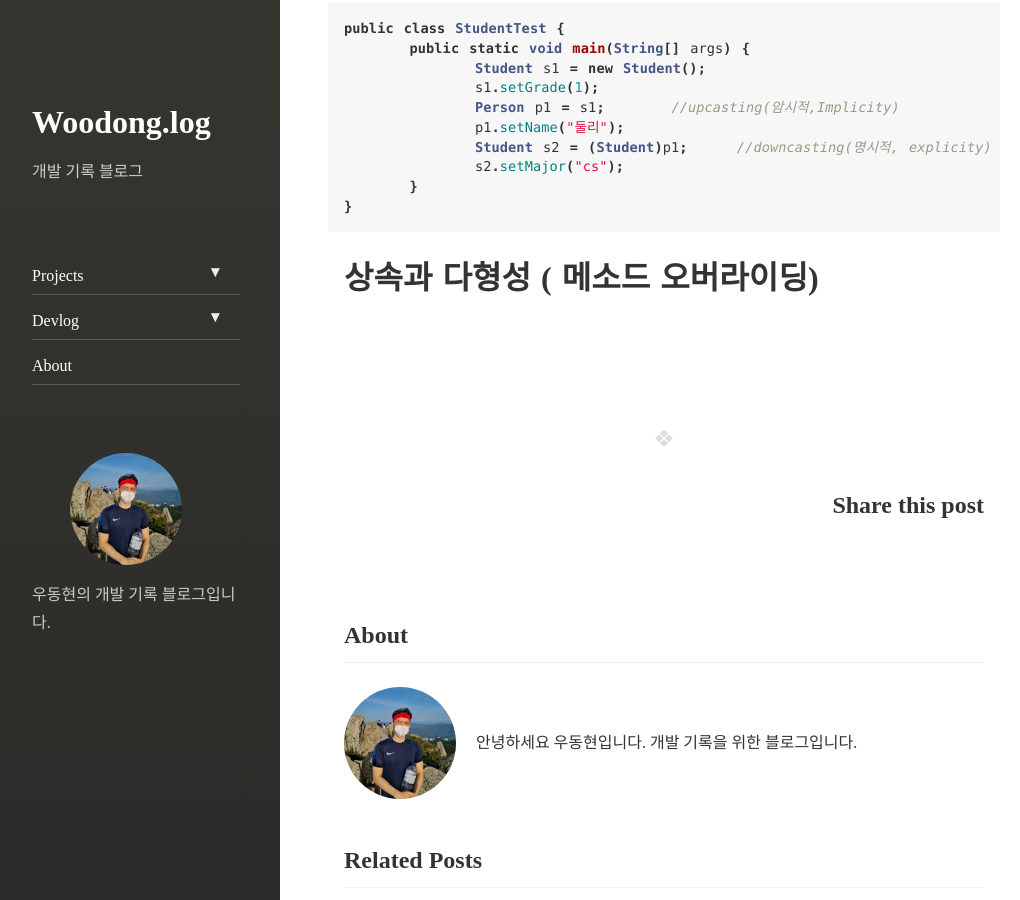
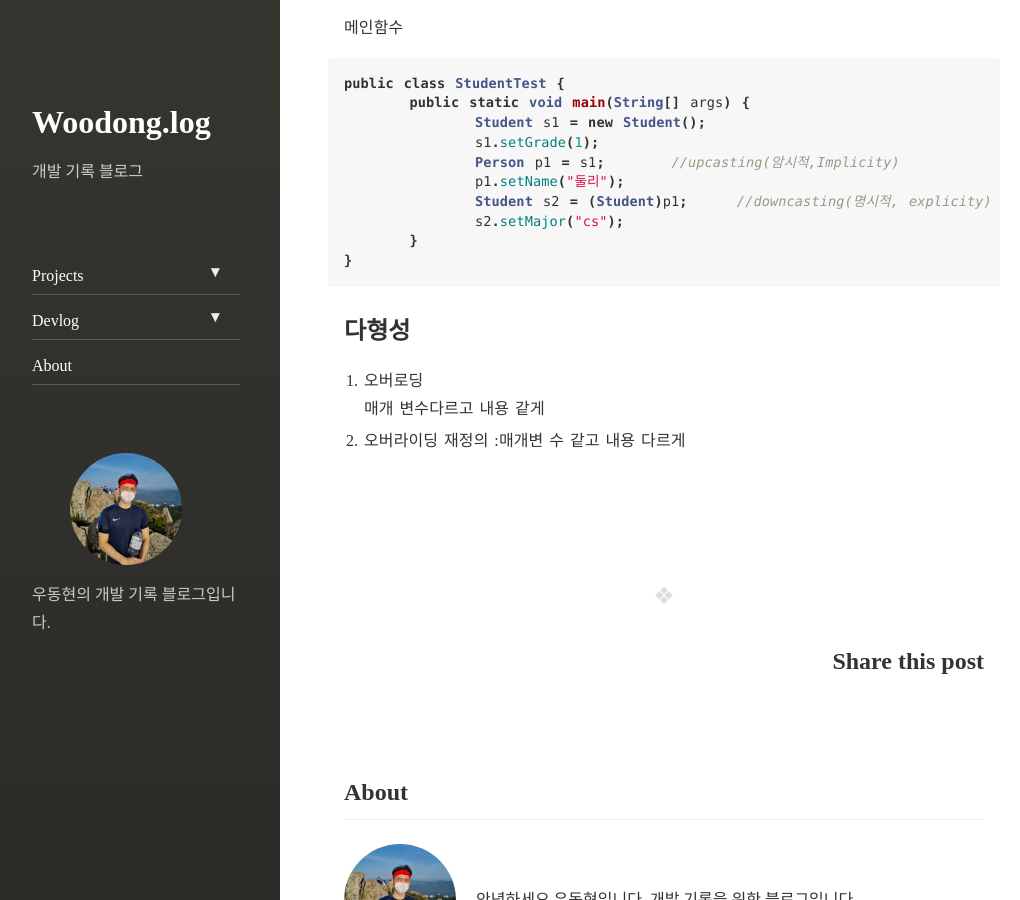
Before and after one commit to dhsj8405/dhsj8405.github.io, a Jekyll site: the page built from _posts/2021-09-09-java-Inheritance&polymorphism.markdown, in a window 1280 px wide and 900 px high, scrolled down 1572 px. Shown: the whole window, without its empty margins (8-1028 px from the left). Built offline with Jekyll 4.4.1, drawn with Linux system fonts in a browser that asks for light colours; nearby versions of some CDN libraries; comment, search, counter and statistics services are not loaded; some of the changed text lies outside the part shown.

Commit message:
다형성

````diff
--- a/_posts/2021-09-09-java-Inheritance&polymorphism.markdown
+++ b/_posts/2021-09-09-java-Inheritance&polymorphism.markdown
@@ -9,7 +9,10 @@ comments: true
 
 ---
 
-# 상속
+
+# 상속과 다형성
+
+## 상속(+upcasting,downcasting)
 
 부모 클래스
 ```java
@@ -69,5 +72,9 @@ public class StudentTest {
 }
 ```
 
+## 다형성
 
-# 상속과 다형성 ( 메소드 오버라이딩)
+1. 오버로딩
+매개 변수다르고 내용 같게
+2. 오버라이딩
+재정의 :매개변 수 같고 내용 다르게
````
